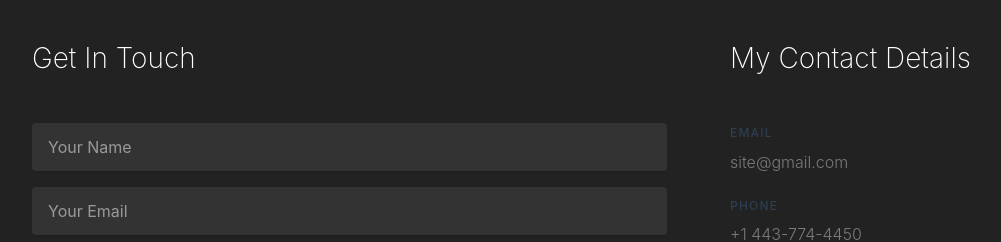
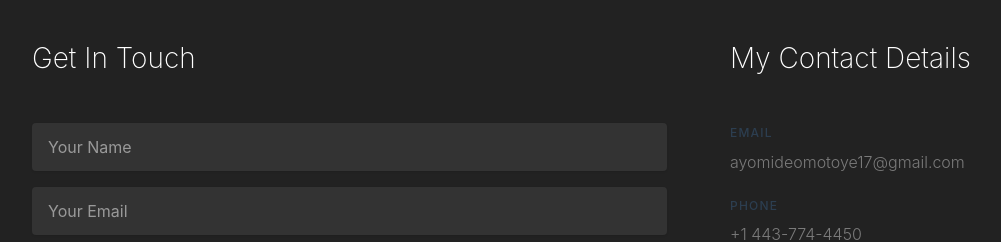
Before and after one commit to lollypop20041989/danielresume-, a plain HTML site: page index.html in a window 1280 px wide. Shown: the part 2600-2842 px from the top of the page, without its empty margins (53-1054 px from the left). Drawn offline with nearby package versions, Linux system fonts and the light colour scheme; files whose address does not match are found by name.

Commit message:
Update index.html

```diff
--- a/index.html
+++ b/index.html
@@ -492,7 +492,7 @@
 					<ul class="site-contact-details">
 						<li>
 							<span class="text-uppercase">Email</span>
-							site@gmail.com
+							ayomideomotoye17@gmail.com
 						</li>
 						<li>
 							<span class="text-uppercase">Phone</span>
```
